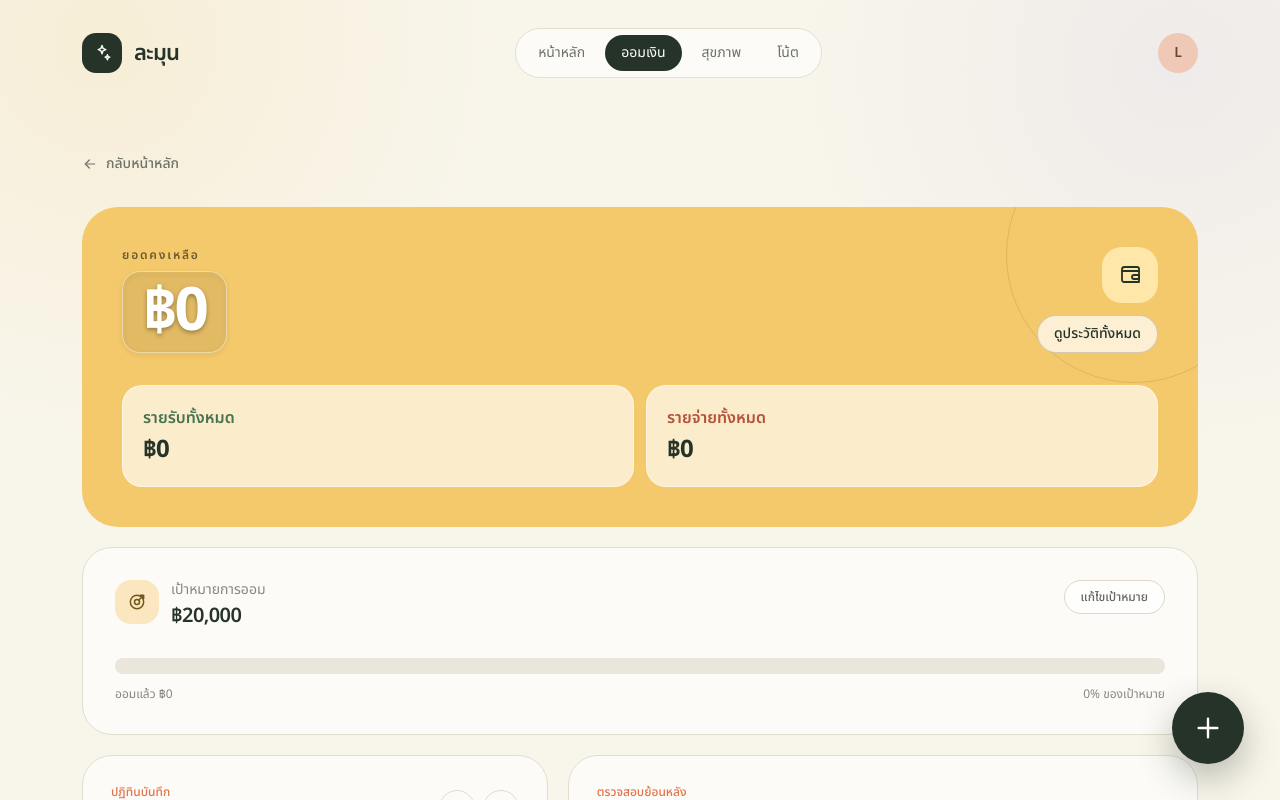
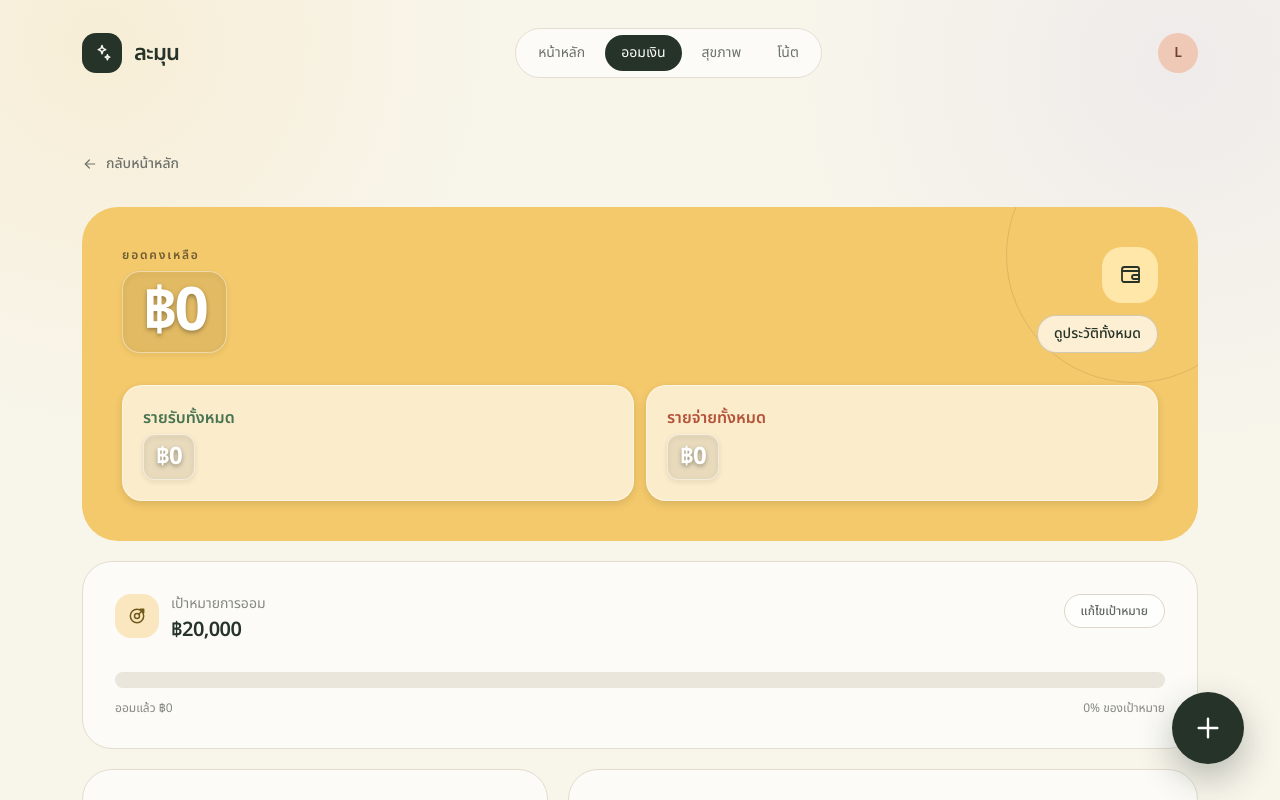
Before and after one commit to smmm1/money102, a React (Vite) app: page / in a window 1280 px wide. Both pictures are taken after a click on the button "ออมเงิน". Shown: the top 800 px of the page. Built offline with nearby package versions, Linux system fonts and the light colour scheme.

Commit message:
Match income and expense amount frames to balance style

```diff
--- a/src/SavingsPage.tsx
+++ b/src/SavingsPage.tsx
@@ -376,13 +376,13 @@ export default function SavingsPage({ onBack }: { onBack: () => void }) {
           </div>
         </div>
         <div className="relative grid gap-3 sm:grid-cols-2">
-          <div className="rounded-[20px] border border-white/50 bg-white/65 p-4 md:p-5">
+          <div className="rounded-[20px] border border-white/50 bg-white/65 p-4 shadow-[0_3px_8px_rgba(0,0,0,0.12)] md:p-5">
             <p className="text-sm font-semibold text-[#487453] md:text-base">รายรับทั้งหมด</p>
-            <p className="mt-1 text-xl font-bold tracking-[-0.035em] text-[#263329] md:text-2xl">{formatMoney.format(income)}</p>
+            <p className="mt-1 inline-block rounded-[12px] border border-white/55 bg-black/[0.06] px-3 py-1.5 text-xl font-bold tracking-[-0.035em] text-white drop-shadow-[0_2px_2px_rgba(0,0,0,0.35)] md:text-2xl">{formatMoney.format(income)}</p>
           </div>
-          <div className="rounded-[20px] border border-white/50 bg-white/65 p-4 md:p-5">
+          <div className="rounded-[20px] border border-white/50 bg-white/65 p-4 shadow-[0_3px_8px_rgba(0,0,0,0.12)] md:p-5">
             <p className="text-sm font-semibold text-[#B4533B] md:text-base">รายจ่ายทั้งหมด</p>
-            <p className="mt-1 text-xl font-bold tracking-[-0.035em] text-[#263329] md:text-2xl">{formatMoney.format(expense)}</p>
+            <p className="mt-1 inline-block rounded-[12px] border border-white/55 bg-black/[0.06] px-3 py-1.5 text-xl font-bold tracking-[-0.035em] text-white drop-shadow-[0_2px_2px_rgba(0,0,0,0.35)] md:text-2xl">{formatMoney.format(expense)}</p>
           </div>
         </div>
       </section>
```
